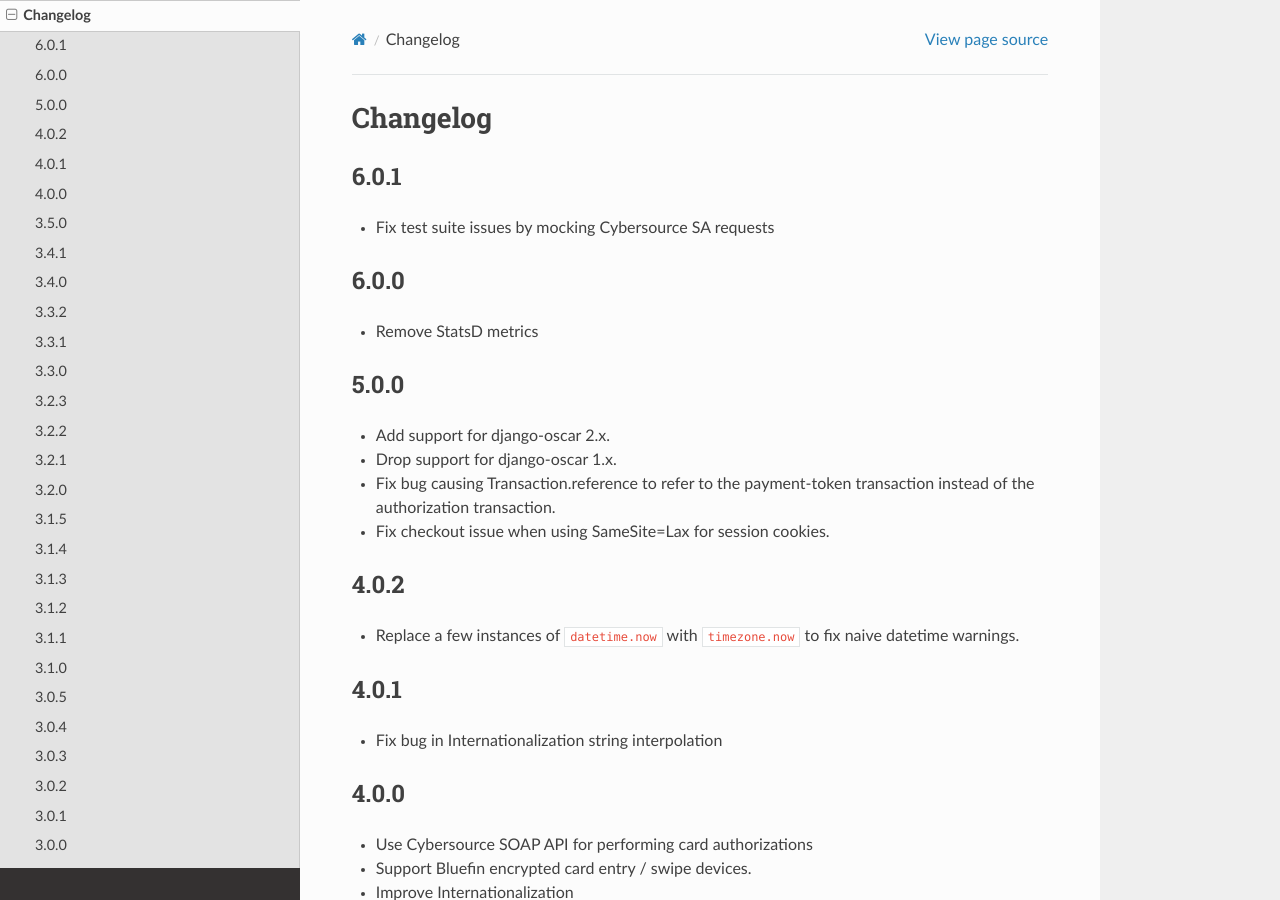
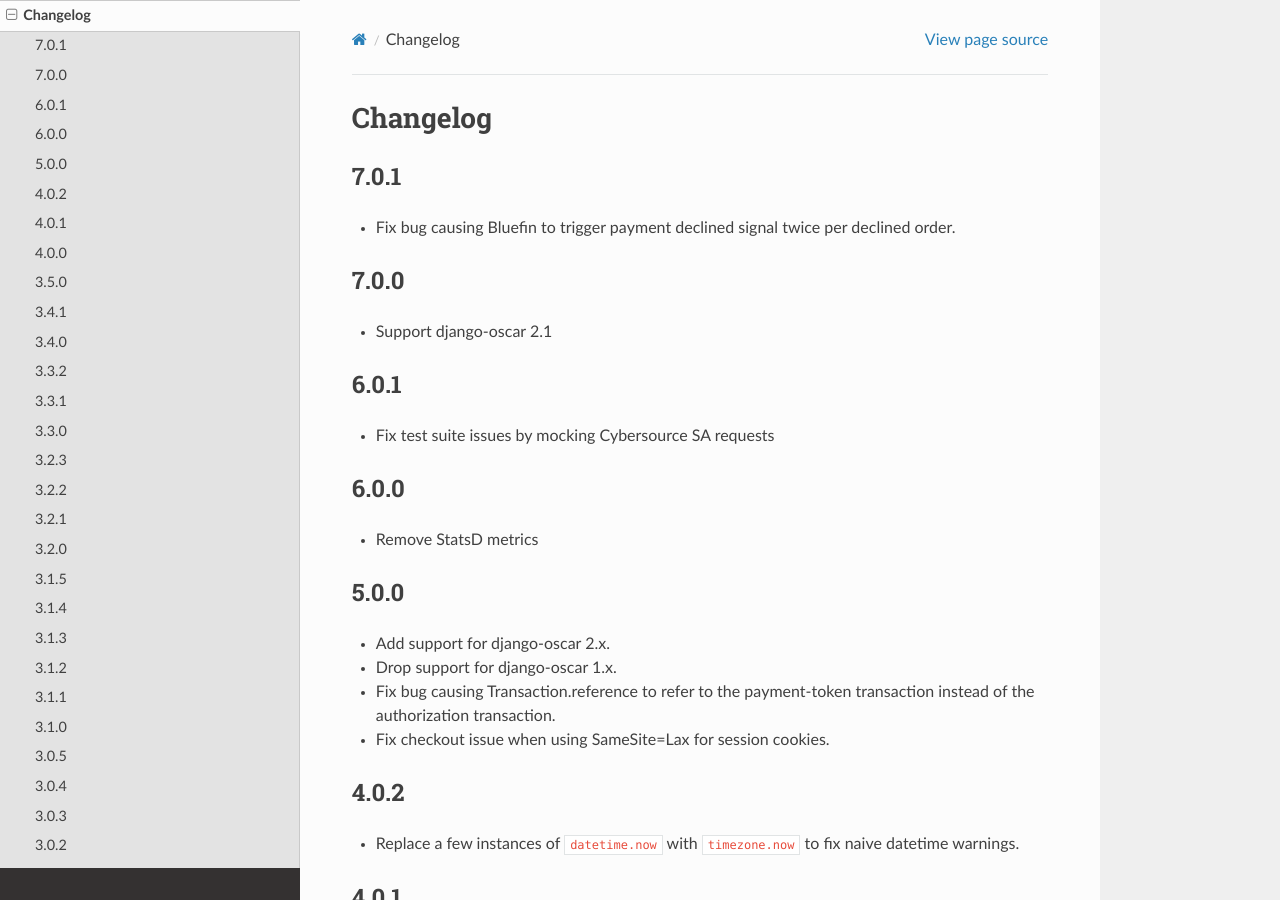
Before and after one commit to thelabnyc/django-oscar-cybersource, a Sphinx documentation site: the page built from docs/changes.rst, in a window 1280 px wide and 900 px high. Built offline with Sphinx 7.4.7 and the Read the Docs theme 2.0.0, drawn with Linux system fonts in a browser that asks for light colours; the version number could not be read and is left out.

Commit message:
Update changelog

```diff
--- a/docs/changes.rst
+++ b/docs/changes.rst
@@ -2,6 +2,14 @@
 
 Changelog
 =========
+
+7.0.1
+------------------
+- Fix bug causing Bluefin to trigger payment declined signal twice per declined order.
+
+7.0.0
+------------------
+- Support django-oscar 2.1
 
 6.0.1
 ------------------
```
